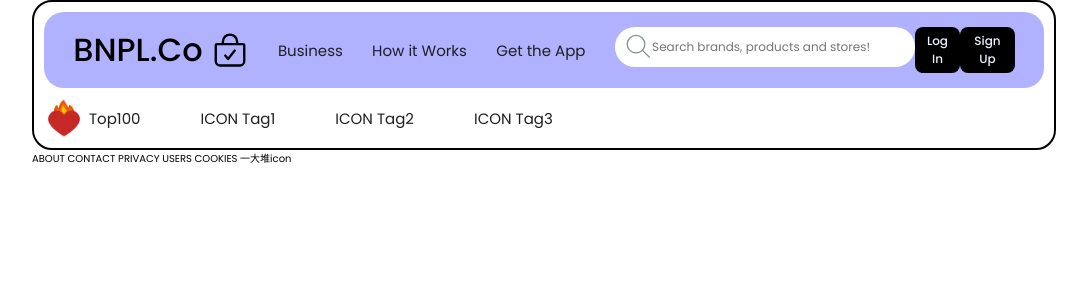
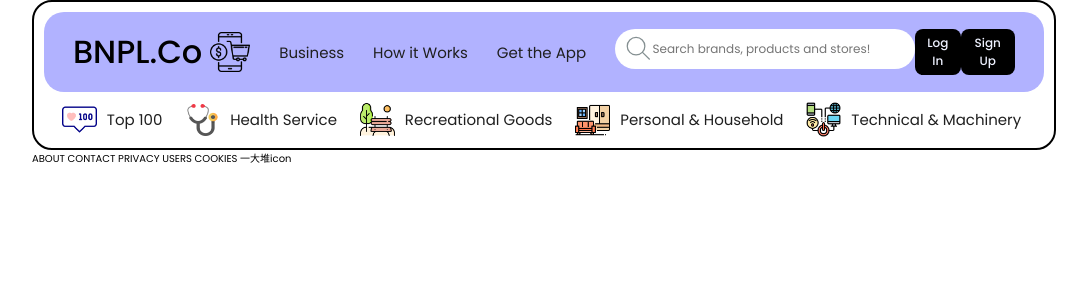
Before and after one commit to MAST30034-Applied-Data-Science/generic-buy-now-pay-later-project-group-14, a Node server app: page / in a window 1280 px wide. Shown: the top 300 px of the page, without its empty margins (96-1183 px from the left). Run offline with Node 20, Linux system fonts and the light colour scheme; some libraries are stand-ins or nearby versions.

Commit message:
add icons, style navigation bar and sub nav, add event when click on sub nav

```diff
--- a/web_app/public/general.css
+++ b/web_app/public/general.css
@@ -83,13 +83,14 @@ button {
 
 .sub-nav {
   display: flex;
-  gap: 50px;
+  justify-content: space-evenly;
   margin-top: 10px;
   font-size: 15px;
 }
 
 .rank {
   display: flex;
+  gap: 5px;
   align-items: center;
 }
 
@@ -105,10 +106,17 @@ button {
 a {
   text-decoration: none;
   color: #1f1f1f;
+  -webkit-transition: all 0.3s ease-out;
 }
 
 a:hover {
   text-shadow: 0 1px 5px #7070705e;
   background-color: rgb(177, 178, 255);
   border-radius: 8px;
+  -webkit-transition: all 0.3s ease-in;
 }
+
+.selected {
+  background-color: rgb(177, 178, 255);
+  border-radius: 8px;
+}
--- /dev/null
+++ b/web_app/public/script.js
@@ -0,0 +1,14 @@
+const elts = document.getElementsByTagName("a");
+console.log(elts);
+console.log(elts.length);
+
+for (let i = 0; i < elts.length; i++) {
+  elts[i].onclick = function () {
+    for (let j = 0; j < elts.length; j++) {
+      if (elts[j].classList.contains("selected")) {
+        elts[j].classList.remove("selected");
+      }
+    }
+    elts[i].classList.add("selected");
+  };
+}
--- a/web_app/views/layout/template.hbs
+++ b/web_app/views/layout/template.hbs
@@ -9,16 +9,7 @@
       href="https://fonts.googleapis.com/css2?family=Poppins:wght@400;500;600;700&display=swap"
       rel="stylesheet"
     />
-    <script
-      type="module"
-      src="https://unpkg.com/ionicons@5.5.2/dist/ionicons/ionicons.esm.js"
-    ></script>
-    <script
-      nomodule
-      src="https://unpkg.com/ionicons@5.5.2/dist/ionicons/ionicons.js"
-    ></script>
 
-    <title>merchant ranking</title>
   </head>
 
   <body>
@@ -27,7 +18,12 @@
         <div class="background">
           <div class="logo">
             BNPL.Co
-            <ion-icon class="logo-icon" name="bag-check-outline"></ion-icon>
+            <img
+              src="/img/mobile-shopping.png"
+              alt="logo"
+              width="40"
+              height="40"
+            />
           </div>
           <p>Business</p>
           <p>How it Works</p>
@@ -45,16 +41,45 @@
         </div>
         <div class="sub-nav">
           <p class="rank"><img
-              src="/img/icons8-fire-heart-48.png"
+              src="/img/hot-deal.png"
               alt="hot"
-              width="40"
-              height="40"
+              width="35"
+              height="35"
             />
-            <a href="#">Top100</a>
+            <a href="#">Top 100</a>
           </p>
-          <p class="rank"> <a href="#">ICON Tag1</a></p>
-          <p class="rank"> <a href="#">ICON Tag2</a></p>
-          <p class="rank"> <a href="#">ICON Tag3</a></p>
+          <p class="rank"><img
+              src="/img/stethoscope.png"
+              alt="health"
+              width="35"
+              height="32"
+            />
+            <a href="#">Health Service</a>
+          </p>
+          <p class="rank"><img
+              src="/img/park.png"
+              alt="recreation"
+              width="35"
+              height="35"
+            />
+            <a href="#">Recreational Goods</a>
+          </p>
+          <p class="rank"><img
+              src="/img/furniture.png"
+              alt="personal and household"
+              width="35"
+              height="35"
+            />
+            <a href="#">Personal &amp; Household</a>
+          </p>
+          <p class="rank"><img
+              src="/img/digital.png"
+              alt="tech and machine"
+              width="35"
+              height="35"
+            />
+            <a href="#">Technical &amp; Machinery</a>
+          </p>
         </div>
 
       </nav>
@@ -66,4 +91,6 @@
       ABOUT CONTACT PRIVACY USERS COOKIES 一大堆icon
     </footer>
   </body>
+
+  <script src="/script.js"></script>
 </html>
```
Also changed, not shown: web_app/public/img/digital.png (added), web_app/public/img/furniture.png (added), web_app/public/img/hot-deal.png (added), web_app/public/img/icons8-fire-heart-48.png (deleted), web_app/public/img/mobile-shopping.png (added), web_app/public/img/park.png (added), web_app/public/img/stethoscope.png (added).
